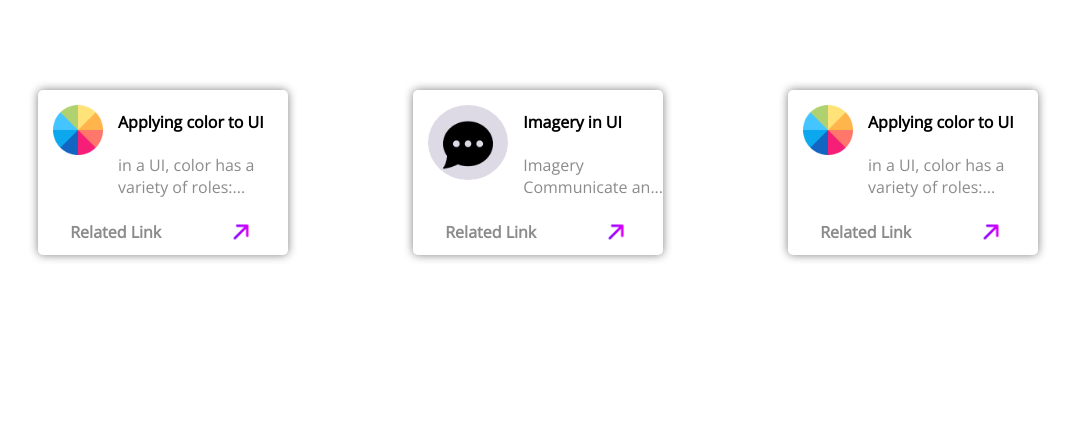
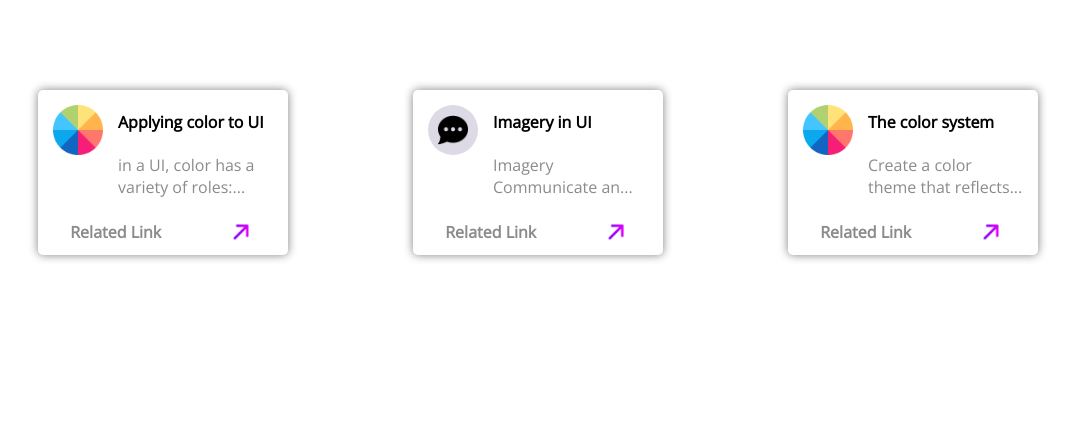
Before and after one commit to TylerMoline66/Tres-Cards, a plain HTML site: page index.html in a window 1280 px wide. Shown: the part 78-503 px from the top of the page, without its empty margins (102-1177 px from the left). Drawn offline with nearby package versions, Linux system fonts and the light colour scheme.

Commit message:
completed HTML and CSS for large screens

```diff
--- a/index.html
+++ b/index.html
@@ -31,7 +31,7 @@
    <div class="card-two">
     <div class="meat-and-potatoes">
       <div class="icon-2">
-        <img class="chromatic" src="./images/chat.png" alt="">
+        <img class="darker" src="./images/chat.png" alt="">
       </div>
       <div class="info">
        <h4>Imagery in UI</h4>
@@ -50,8 +50,8 @@
         <img class="chromatic" src="./images/chromatic.png" alt="">
       </div>
       <div class="info">
-       <h4>Applying color to UI</h4>
-       <p>in a UI, color has a variety of roles:...</p>
+       <h4>The color system</h4>
+       <p>Create a color<br>theme that reflects...</p>
       </div>
    </div>
     <div class="card-footer">
--- a/styles.css
+++ b/styles.css
@@ -17,11 +17,19 @@ a {
 p {
   color: #8B8B8B;
 }
-.card-one, .card-two, .card-three {
+.card-one, .card-two {
   width: 250px;
   height: 165px;
   box-shadow: 0px 0px 10px gray;
   border-radius: 5px;
+}
+.card-one:hover {
+  transform: scale(1.05);
+  background-color: #F5F5F5;
+}
+.card-two:hover {
+  transform: scale(1.05);
+  background-color: #F5F5F5;
 }
 .chromatic {
   width: 50px;
@@ -30,7 +38,7 @@ p {
 }
 .meat-and-potatoes {
   display: flex;
-  justify-content: space-between;
+  /* justify-content: space-between; */
   align-items: top;
   height: 110px;
 }
@@ -42,13 +50,18 @@ p {
   display: flex;
   justify-content: space-around;
   align-items: center;
-
+}
+.darker {
+  width: 30px;
+  height: 30px;
 }
 .icon-2 {
     background-color: #DDDAE5;
     border-radius: 50%;
-    height: 75px;
+    height: 50px;
+    width: 50px;
     display: flex;
     justify-content: center;
+    align-items: center;
     margin: 15px;
 }
```
